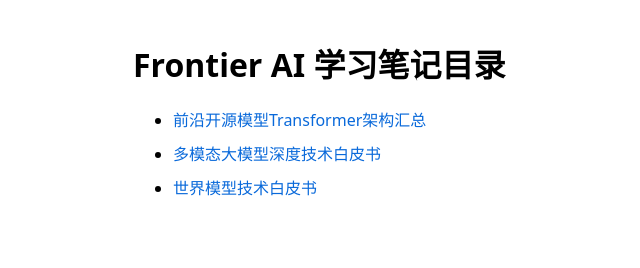
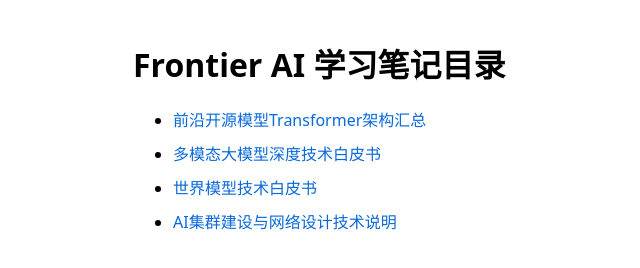
Before and after one commit to Micheal-nn/Frontier_AI_learning_notes, a plain HTML site: page index.html in a window 1280 px wide. Shown: the whole page, without its empty margins (57-697 px from the left). Drawn offline with Linux system fonts and the light colour scheme.

Commit message:
Update index.html

```diff
--- a/index.html
+++ b/index.html
@@ -16,6 +16,7 @@
         <li><a href="./前沿开源模型Transformer架构汇总.html">前沿开源模型Transformer架构汇总</a></li>
         <li><a href="./多模态大模型深度技术白皮书.html">多模态大模型深度技术白皮书</a></li>
         <li><a href="./世界模型技术白皮书.html">世界模型技术白皮书</a></li>
+        <li><a href="./AI集群建设与网络设计技术说明.html">AI集群建设与网络设计技术说明</a></li>
         <!-- 以后新增html，在这里复制一行，改名字和文件名即可 -->
         <!-- <li><a href="./新的笔记.html">新笔记标题</a></li> -->
     </ul>
```
